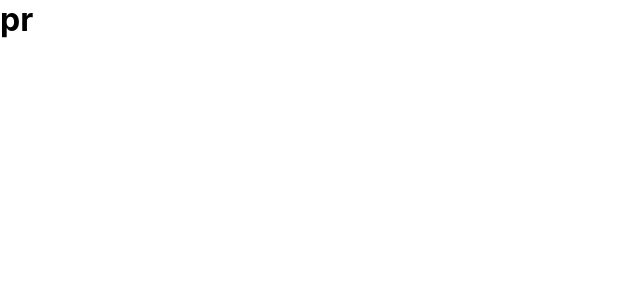
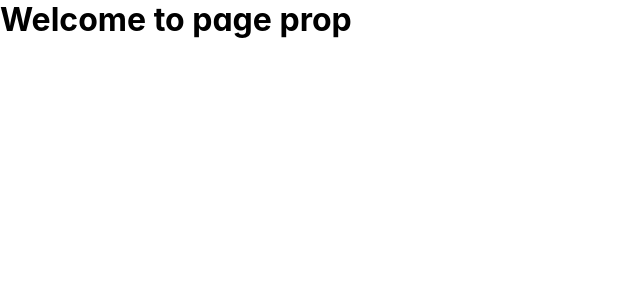
Before and after one commit to minh1507/robus-fe, a React (Vite) app: page / in a window 1280 px wide. Shown: the top 300 px of the page, without its empty margins (0-640 px from the left). Built offline with nearby package versions, Linux system fonts and the light colour scheme.

Commit message:
Update primeng

```diff
--- a/package.json
+++ b/package.json
@@ -11,6 +11,7 @@
   },
   "dependencies": {
     "dotenv": "^16.4.5",
+    "primereact": "^10.6.6",
     "react": "^18.2.0",
     "react-dom": "^18.2.0"
   },
--- a/src/App.tsx
+++ b/src/App.tsx
@@ -4,7 +4,7 @@ function App() {
 
   return (
     <>
-      <h1>pr</h1>
+      <h1>Welcome to page prop</h1>
     </>
   )
 }
--- a/src/main.tsx
+++ b/src/main.tsx
@@ -1,10 +1,14 @@
-import React from 'react'
-import ReactDOM from 'react-dom/client'
-import App from './App.tsx'
-import './index.css'
+import React from "react";
+import ReactDOM from "react-dom/client";
+import App from "./App.tsx";
+import "./index.css";
+import { PrimeReactProvider } from "primereact/api";
+import "primereact/resources/themes/lara-light-cyan/theme.css";
 
-ReactDOM.createRoot(document.getElementById('root')!).render(
+ReactDOM.createRoot(document.getElementById("root")!).render(
   <React.StrictMode>
-    <App />
+    <PrimeReactProvider>
+      <App />
+    </PrimeReactProvider>
   </React.StrictMode>,
-)
+);
```
Also changed, not shown: 1 other file (tests, documents, lock files or other folders).
